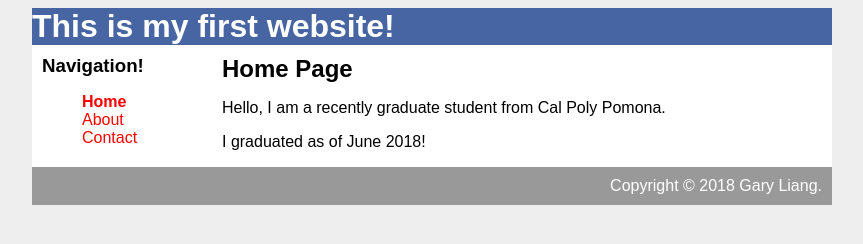
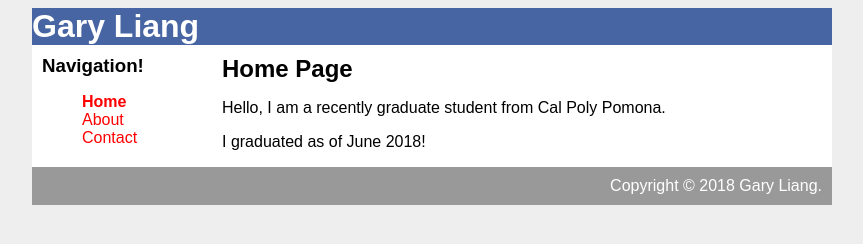
Before and after one commit to GaryLg/GaryLg.github.io, a plain HTML site: page index.html in a window 1280 px wide. Shown: the whole page, without its empty margins (208-1071 px from the left). Drawn offline with Linux system fonts and the light colour scheme.

Commit message:
Third edit

```diff
--- a/index.html
+++ b/index.html
@@ -1,14 +1,14 @@
 <!DOCTYPE html>
 <html>
         <head>
-            <title>Hello, my name Is Gary Liang</title>
+            <title>Gary Liang's Website</title>
             <link rel="stylesheet" type="text/css" href="style.css">
         </head>
 
         <body>
                 <div id="container">
                     <div id="header">
-                        <h1>This is my first website!</h1>
+                        <h1>Gary Liang</h1>
                     </div>
                     <div id="content">
                         <div id="nav">
```
Also changed, not shown: style.css (line endings or trailing spaces).
